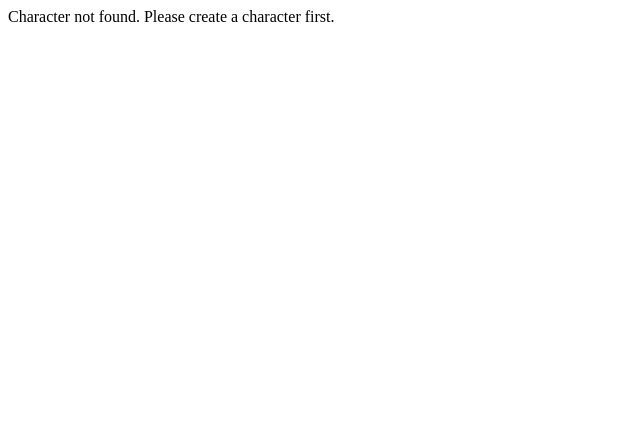
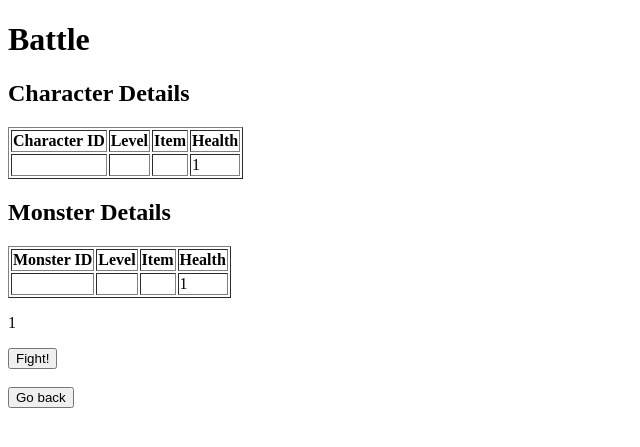
Before and after one commit to tomoharutsutsumi/rpg-game, a PHP site: page /battle_mechanics.php in a window 1280 px wide. Shown: the top 447 px of the page, without its empty margins (0-640 px from the left). Run offline with PHP 8.4, Linux system fonts and the light colour scheme; the visitor is signed in with stand-in values (Sample User, id 1); data that the repository does not hold is empty.

Commit message:
Battle & Character Creation Mods
Final mods I hope

```diff
--- a/battle_mechanics.php
+++ b/battle_mechanics.php
@@ -10,22 +10,24 @@
 // Simulate a logged-in user with QID = 1
 $_SESSION['qid'] = 1;
 
-// Simulate a logged-in user
-if (isset($_SESSION['uid'])) {
-    $uid = $_SESSION['uid'];
-} else {
+// Check if user is logged in
+if (!isset($_SESSION['uid'])) {
     die("User not logged in. Please log in to continue.");
 }
+$uid = $_SESSION['uid'];
 
-// Get the QID from the selected quest (assumed to be stored in session after selection)
-if (isset($_SESSION['qid'])) {
-    $qid = $_SESSION['qid'];
-} else {
+// Check if quest is selected
+if (!isset($_SESSION['qid'])) {
     die("Quest not selected. Please select a quest first.");
 }
+$qid = $_SESSION['qid'];
 
-// Get character details from database using UID
-$sql_character = "SELECT * FROM CharacterDetails WHERE UID = ?";
+// Fetch character details from the database
+if (!isset($_SESSION['character_details'])) {
+    $sql_character = "SELECT CharacterDetails.*, Items.Name AS ItemName, Items.AttackBonus, Items.DefenseBonus
+                      FROM CharacterDetails
+                      JOIN Items ON CharacterDetails.ItemID = Items.ItemID
+                      WHERE UID = ?";
     $stmt_character = $pdo->prepare($sql_character);
     $stmt_character->bindParam(1, $uid, PDO::PARAM_INT);
     $stmt_character->execute();
@@ -35,29 +37,19 @@
         die("Character not found. Please create a character first.");
     }
 
-$char_id = $character['CharacterID'];
-$player_level = $character['Level'];
-$item_id = $character['ItemID'];
-
-// Get character item details from Items table
-$sql_item = "SELECT * FROM Items WHERE ItemID = ?";
-$stmt_item = $pdo->prepare($sql_item);
-$stmt_item->bindParam(1, $item_id, PDO::PARAM_INT);
-$stmt_item->execute();
-$item = $stmt_item->fetch();
-
-if (!$item) {
-    die("Character Item not found.");
+    // Store character details in session
+    $_SESSION['character_details'] = $character;
+    $_SESSION['player_health'] = 50 + $character['Level'] * 10; // Set initial player health
+} else {
+    $character = $_SESSION['character_details'];
 }
 
-// Player stats
-$player_health = 50 + $player_level * 10; // Base health plus level multiplier
-$player_attack = 10 + $character['Level'] + $item['AttackBonus']; // Base attack plus level and item attack bonus
-$player_defense = 5 + $character['Level'] + $item['DefenseBonus']; // Base defense plus level and item defense bonus
-
-
-// Get monster details from the Monsters table using QID
-$sql_monster = "SELECT * FROM Monsters WHERE QID = ? LIMIT 1";
+// Fetch monster details from the database
+if (!isset($_SESSION['monster_details'])) {
+    $sql_monster = "SELECT Monsters.*, Items.Name AS ItemName, Items.AttackBonus, Items.DefenseBonus
+                     FROM Monsters
+                     JOIN Items ON Monsters.ItemID = Items.ItemID
+                     WHERE QID = ? LIMIT 1";
     $stmt_monster = $pdo->prepare($sql_monster);
     $stmt_monster->bindParam(1, $qid, PDO::PARAM_INT);
     $stmt_monster->execute();
@@ -67,70 +59,194 @@
         die("Monster not found for the selected quest.");
     }
 
-$monster_item_id = $monster['ItemID'];
-
-// Get monster item details from Items table
-$sql_monster_item = "SELECT * FROM Items WHERE ItemID = ?";
-$stmt_monster_item = $pdo->prepare($sql_monster_item);
-$stmt_monster_item->bindParam(1, $monster_item_id, PDO::PARAM_INT);
-$stmt_monster_item->execute();
-$monster_item = $stmt_monster_item->fetch();
-
-if (!$monster_item) {
-    die("Monster item not found.");
+    // Store monster details in session
+    $_SESSION['monster_details'] = $monster;
+    $_SESSION['monster_health'] = 50 + $monster['Level'] * 8; // Set initial monster health
+} else {
+    $monster = $_SESSION['monster_details'];
 }
 
-// Monster stats
-$monster_health = 50 + $monster['Level'] * 8; // Example health calculation based on level
-$monster_attack = 8 + $monster['Level'] + $monster_item['AttackBonus']; // Base attack plus level and item attack bonus
-$monster_defense = 4 + $monster['Level'] + $monster_item['DefenseBonus']; // Base defense plus level and item defense bonus
+// Set player and monster health from session
+$player_health = &$_SESSION['player_health'];
+$monster_health = &$_SESSION['monster_health'];
 
+// Calculate player stats
+$player_attack = 30 + $character['Level'] + $character['AttackBonus'];
+$player_defense = 5 + $character['Level'] + $character['DefenseBonus'];
+
+// Calculate monster stats
+$monster_attack = 28 + $monster['Level'] + $monster['AttackBonus'];
+$monster_defense = 4 + $monster['Level'] + $monster['DefenseBonus'];
 
 // Function to handle battle turn
 function battle_turn(&$attacker, &$defender) {
-    $damage = max(0, $attacker['attack'] - $defender['defense']);
-    $defender['health'] -= $damage;
-    return $damage;
+    // Determine if the attack is a critical hit (33% chance)
+    $is_critical = rand(1, 100) <= 33;
+    $critical_multiplier = $is_critical ? 1.25 : 1;
+
+    // Calculate damage dealt
+    $damage = max(1, (($attacker['attack'] * $critical_multiplier) - $defender['defense']) / 2);
+    $defender['health'] = max(0, $defender['health'] - $damage); // Ensure health does not drop below 0
+
+    return ['damage' => $damage, 'is_critical' => $is_critical];
 }
 
-if ($_SERVER["REQUEST_METHOD"] == "POST" && isset($_POST['action']) && $_POST['action'] == 'fight') {
-    // Monster's turn
-    $monster_damage = battle_turn(
-        ['attack' => $monster_attack, 'health' => &$player_health],
-        ['attack' => $player_attack, 'health' => &$monster_health]
-    );
+// Player's and Monster's stats as arrays
+$player_stats = [
+    'attack' => $player_attack,
+    'defense' => $player_defense,
+    'health' => &$player_health // Pass health by reference
+];
 
-    // Player's turn
-    $player_damage = battle_turn(
-        ['attack' => $player_attack, 'health' => &$monster_health],
-        ['attack' => $monster_attack, 'health' => &$player_health]
-    );
+$monster_stats = [
+    'attack' => $monster_attack,
+    'defense' => $monster_defense,
+    'health' => &$monster_health // Pass health by reference
+];
 
-    // Determine the outcome and store it in session
-    if ($player_health <= 0) {
-        $_SESSION['battle_result'] = "You have been defeated by the " . htmlspecialchars($monster_item['Name']) . ".";
-    } elseif ($monster_health <= 0) {
-        $_SESSION['battle_result'] = "You have defeated the " . htmlspecialchars($monster_item['Name']) . "!";
+// Handle battle logic based on user action
+if ($_SERVER["REQUEST_METHOD"] == "POST" && isset($_POST['action'])) {
+    if ($_POST['action'] == 'fight') {
+        // Player's turn to attack the monster
+        $turn_result = battle_turn($player_stats, $monster_stats);
+        $player_damage = $turn_result['damage'];
+        $is_critical = $turn_result['is_critical'];
 
-        // Update character level upon quest completion
-        $new_level = $player_level + 1;
-        $sql_update_level = "UPDATE CharacterDetails SET Level = ? WHERE CharacterID = ?";
-        $stmt_update = $pdo->prepare($sql_update_level);
-        $stmt_update->bindParam(1, $new_level, PDO::PARAM_INT);
-        $stmt_update->bindParam(2, $char_id, PDO::PARAM_INT);
-        if ($stmt_update->execute()) {
-            $_SESSION['level_up'] = "Congratulations! You have leveled up to level " . htmlspecialchars($new_level) . ".";
-        } else {
-            $_SESSION['level_up'] = "Error updating character level.";
+        $_SESSION['battle_status'] = "You dealt $player_damage damage to the monster.";
+        if ($is_critical) {
+            $_SESSION['battle_status'] .= " It was a critical hit!";
         }
-    } else {
-        // Store ongoing battle status in session
-        $_SESSION['battle_status'] = "Your Health: " . htmlspecialchars($player_health) . "<br>" .
-                                     htmlspecialchars($monster_item['Name']) . " Health: " . htmlspecialchars($monster_health);
+        $_SESSION['next_turn'] = 'monster';
+    } elseif ($_POST['action'] == 'monster_turn') {
+        // Monster's turn to attack the player
+        $turn_result = battle_turn($monster_stats, $player_stats);
+        $monster_damage = $turn_result['damage'];
+        $_SESSION['battle_status'] = "The monster dealt $monster_damage damage to you.";
+        if ($is_critical) {
+            $_SESSION['battle_status'] .= " It was a critical hit!";
+        }
+        $_SESSION['next_turn'] = 'player';
     }
 
-    // Redirect back to the battle page to display results
-    header("Location: battle.php");
+    // Check if the player or monster health is 0 and set the outcome
+    if ($player_health <= 0) {
+        $_SESSION['battle_status'] = "You have been defeated by the monster. Game over.
+        <br>
+        <form action=\"quest_list.php\" method=\"POST\">
+            <input type=\"hidden\" name=\"action\" value=\"fight\">
+            <button type=\"submit\">Back to Quest List</button>
+        </form>";
+        $_SESSION['next_turn'] = null;
+
+        // Cleanup session variables
+        unset($_SESSION['battle_state']);
+        unset($_SESSION['player_health']);
+        unset($_SESSION['monster_health']);
+    } elseif ($monster_health <= 0) {
+        // Increase character level by 1
+        $_SESSION['character_details']['Level'] += 1;
+
+        // Store the new level in a variable
+        $new_level = $_SESSION['character_details']['Level'];
+
+        // Update character level in the database
+        $sql_update_level = "UPDATE CharacterDetails SET Level = Level + 1 WHERE CharacterID = ?";
+        $stmt_update_level = $pdo->prepare($sql_update_level);
+        $stmt_update_level->execute([$_SESSION['character_details']['CharacterID']]);
+
+        // Set the battle status with level up message
+        $_SESSION['battle_status'] = "Congratulations! You have defeated the monster.
+        <br>
+        You level up, your character is now level $new_level!
+        <br>
+
+        <form action=\"quest_list.php\" method=\"POST\">
+            <input type=\"hidden\" name=\"action\" value=\"fight\">
+            <button type=\"submit\">Back to Quest List</button>
+        </form>";
+
+        $_SESSION['next_turn'] = null;
+    }
+
+
+    // Update health in session after each turn
+    $_SESSION['player_health'] = $player_stats['health'];
+    $_SESSION['monster_health'] = $monster_stats['health'];
+
+    // Redirect to avoid form resubmission
+    header("Location: " . $_SERVER['PHP_SELF']);
     exit();
 }
+
+// Display character and monster details
+$player_health = $_SESSION['player_health'];
+$monster_health = $_SESSION['monster_health'];
 ?>
+
+<!DOCTYPE html>
+<html>
+<head>
+    <title>Battle Mechanics</title>
+</head>
+<body>
+    <h1>Battle</h1>
+
+    <!-- Display Character Details -->
+    <h2>Character Details</h2>
+    <table border="1">
+        <tr>
+            <th>Character ID</th>
+            <th>Level</th>
+            <th>Item</th>
+            <th>Health</th>
+        </tr>
+        <tr>
+            <td><?php echo htmlspecialchars($character['CharacterID'] ?? ''); ?></td>
+            <td><?php echo htmlspecialchars($character['Level'] ?? ''); ?></td>
+            <td><?php echo htmlspecialchars($character['ItemName'] ?? ''); ?></td>
+            <td><?php echo htmlspecialchars($player_health); ?></td>
+        </tr>
+    </table>
+
+    <!-- Display Monster Details -->
+    <h2>Monster Details</h2>
+    <table border="1">
+        <tr>
+            <th>Monster ID</th>
+            <th>Level</th>
+            <th>Item</th>
+            <th>Health</th>
+        </tr>
+        <tr>
+            <td><?php echo htmlspecialchars($monster['MonsterID'] ?? ''); ?></td>
+            <td><?php echo htmlspecialchars($monster['Level'] ?? ''); ?></td>
+            <td><?php echo htmlspecialchars($monster['ItemName'] ?? ''); ?></td>
+            <td><?php echo htmlspecialchars($monster_health); ?></td>
+        </tr>
+    </table>
+
+    <!-- Display Battle Status -->
+    <?php
+    if (isset($_SESSION['battle_status'])) {
+        echo "<p>" . $_SESSION['battle_status'] . "</p>";
+        unset($_SESSION['battle_status']);
+    }
+    ?>
+
+    <!-- Battle Action Form -->
+    <form action="" method="POST">
+        <?php if (!isset($_SESSION['next_turn']) || $_SESSION['next_turn'] == 'player'): ?>
+            <input type="hidden" name="action" value="fight">
+            <button type="submit" class="fight_button">Fight!</button>
+        <?php elseif ($_SESSION['next_turn'] == 'monster'): ?>
+            <input type="hidden" name="action" value="monster_turn">
+            <button type="submit" class="fight_button">Monster's Turn</button>
+        <?php endif; ?>
+    </form>
+    <br>
+    <form action="battle.php" method="POST">
+        <input type="hidden" name="action" value="fight">
+        <button type="submit">Go back</button>
+    </form>
+</body>
+</html>
```
Also changed, not shown: create_character.php (+15 -4 lines). Lines whose indentation alone changed are shown as unchanged.
